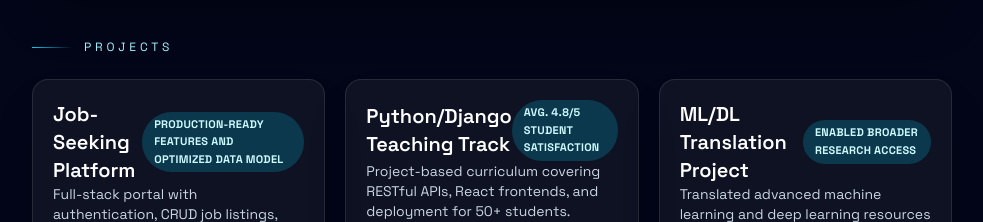
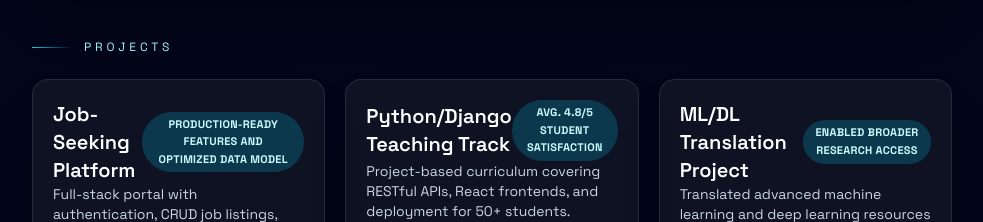
Before and after one commit to Mahdi-Habibi/portfolio, a React app in the folder app/frontend/: page / in a window 1280 px wide. Shown: the part 1165-1387 px from the top of the page, without its empty margins (288-1271 px from the left). Built offline with nearby package versions, Linux system fonts and the light colour scheme; the HTML template or start-up script is replaced by a standard one.

Commit message:
- centered text

```diff
--- a/app/frontend/src/components/layout/Projects.jsx
+++ b/app/frontend/src/components/layout/Projects.jsx
@@ -37,7 +37,7 @@
                     >
                         <div className="flex items-center justify-between">
                             <h3 className="text-xl font-semibold text-white">{project.title}</h3>
-                            <span className="rounded-full bg-cyan-400/20 px-3 py-1 text-[11px] font-bold uppercase tracking-wide text-cyan-100">
+                            <span className="rounded-full bg-cyan-400/20 px-3 py-1 text-[11px] font-bold uppercase tracking-wide text-cyan-100 text-center">
                                 {project.result}
                             </span>
                         </div>
```
